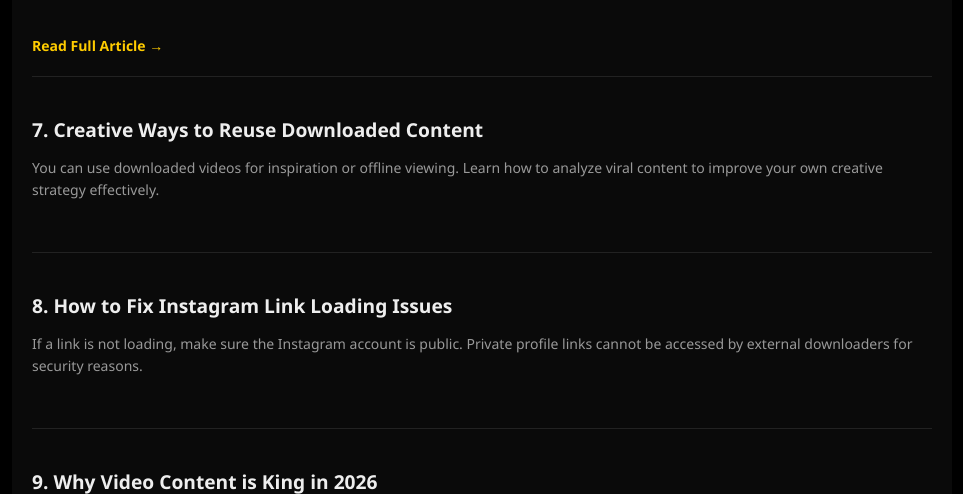
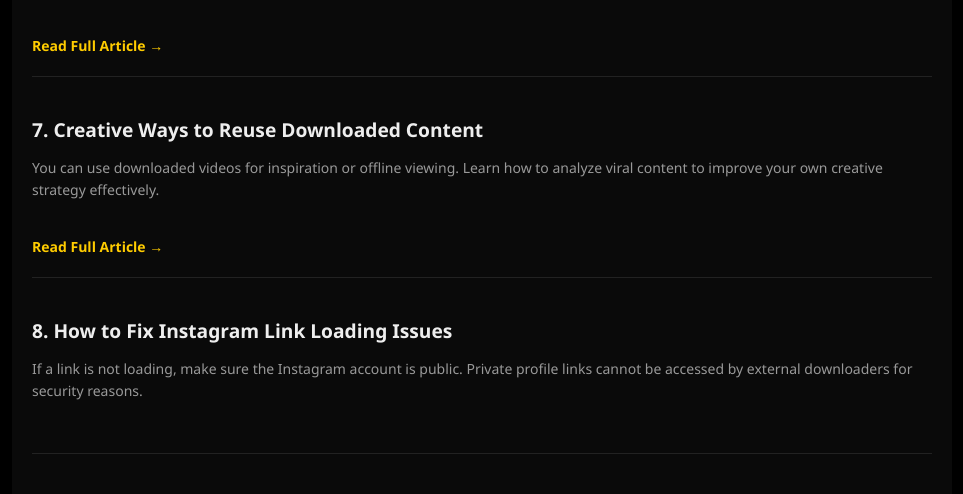
Before and after one commit to joyvijayan/jet-app, a Flask app: page / in a window 1280 px wide. Shown: the part 3187-3681 px from the top of the page, without its empty margins (158-1121 px from the left). Run offline with Flask 3, Linux system fonts and the light colour scheme.

Commit message:
Update index.html

```diff
--- a/templates/index.html
+++ b/templates/index.html
@@ -1,4 +1,3 @@
-
 <!DOCTYPE html>
 <html lang="en">
 <head>
@@ -161,8 +160,11 @@
         </div>
 
         <div class="blog-card">
-            <h3>7. Creative Ways to Reuse Downloaded Content</h3>
+            <a href="/blog/reuse-content" style="text-decoration: none; color: inherit;">
+                <h3>7. Creative Ways to Reuse Downloaded Content</h3>
+            </a>
             <p>You can use downloaded videos for inspiration or offline viewing. Learn how to analyze viral content to improve your own creative strategy effectively.</p>
+            <a href="/blog/reuse-content" class="read-more">Read Full Article →</a>
         </div>
 
         <div class="blog-card">
```
